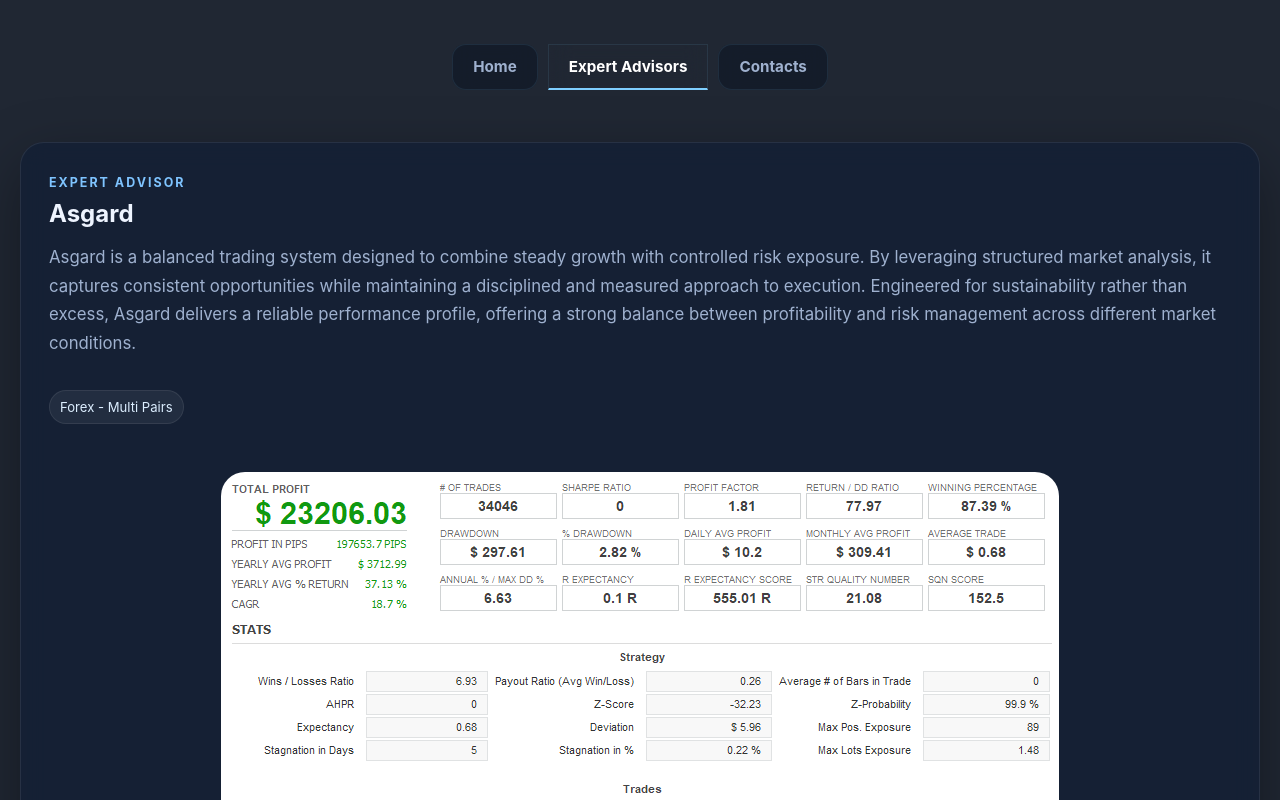
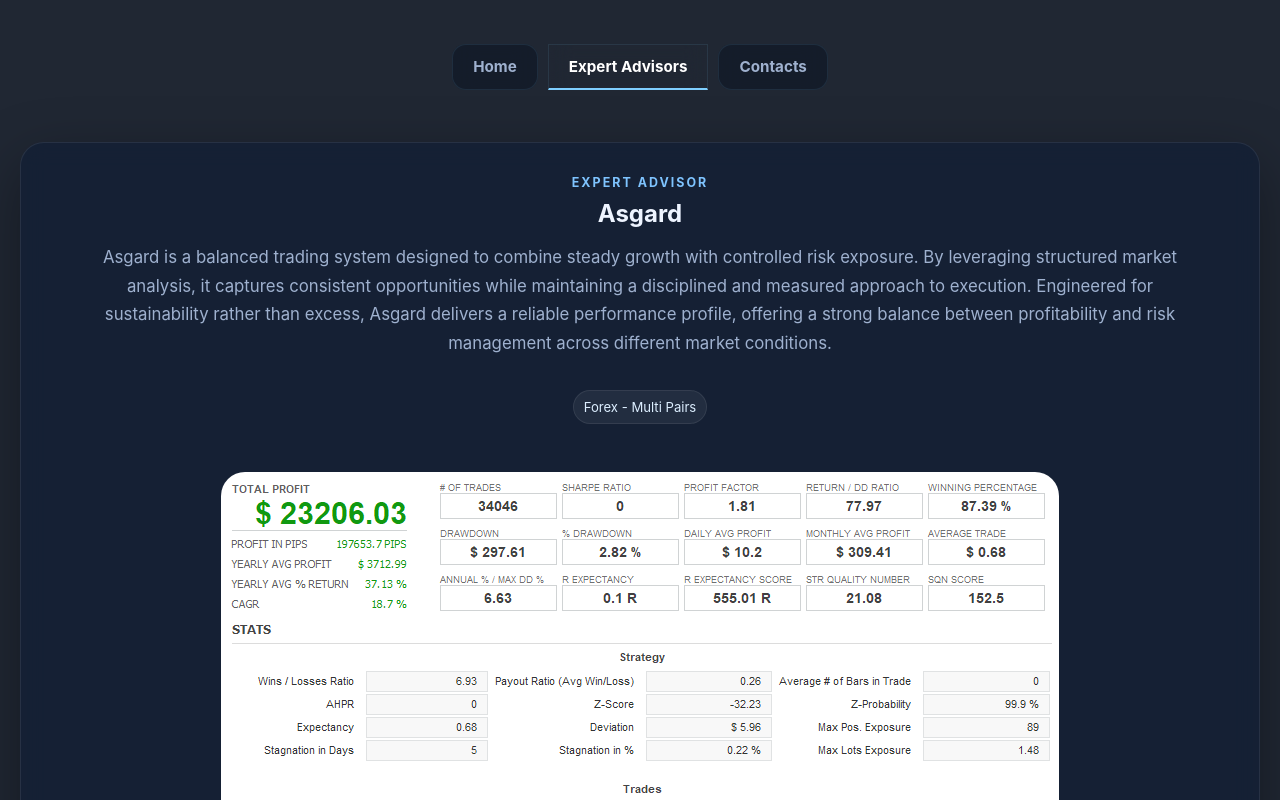
Before and after one commit to giovannimaccioni1989-byte/xeno-system-solution, a React (Vite) app: page /expert-advisors/Asgard in a window 1280 px wide. Shown: the top 800 px of the page. Built offline with nearby package versions, Linux system fonts and the light colour scheme.

Commit message:
Update styles.css

```diff
--- a/src/styles.css
+++ b/src/styles.css
@@ -787,3 +787,17 @@ body {
   line-height: 1.8;
   color: var(--muted);
 }
+.advisor-hero > div:first-child {
+  text-align: center;
+}
+
+.advisor-hero > div:first-child .lead {
+  max-width: 1100px;
+  margin-left: auto;
+  margin-right: auto;
+}
+
+.advisor-hero > div:first-child .tag.big {
+  margin-left: auto;
+  margin-right: auto;
+}
```
